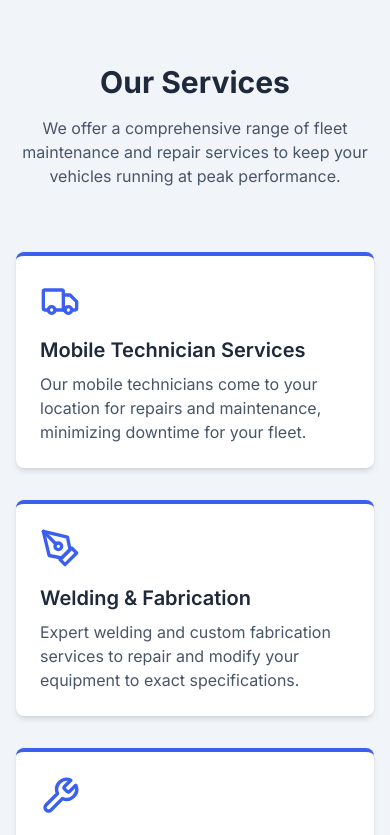
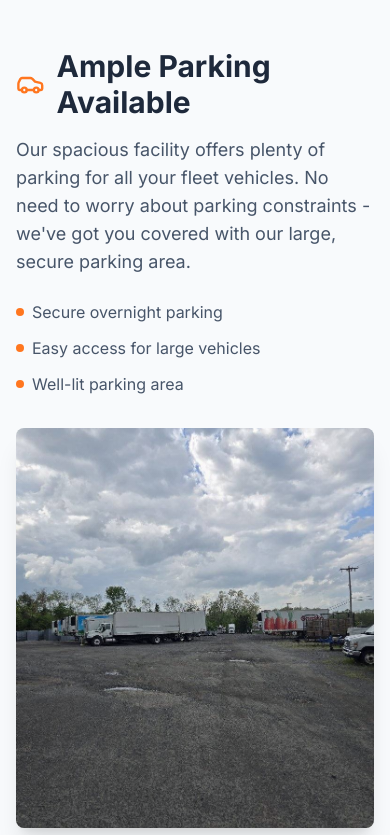
Before and after one commit to FeigJoseph/NorthEastFleet, a React (Vite) app: page / in a window 390 px wide. Shown: the part 860-1695 px from the top of the page. Built offline with nearby package versions, Linux system fonts and the light colour scheme.

Commit message:
Add parking

```diff
--- a/src/App.tsx
+++ b/src/App.tsx
@@ -1,23 +1,25 @@
-import React from 'react';
-import Navbar from './components/Navbar';
-import Hero from './components/Hero';
-import Services from './components/Services';
-import About from './components/About';
-import Testimonials from './components/Testimonials';
-import Gallery from './components/Gallery';
-import Contact from './components/Contact';
-import CTA from './components/CTA';
-import Footer from './components/Footer';
-import ScrollToTop from './components/ScrollToTop';
+import React from "react";
+import Navbar from "./components/Navbar";
+import Hero from "./components/Hero";
+import Services from "./components/Services";
+import About from "./components/About";
+import Testimonials from "./components/Testimonials";
+import Gallery from "./components/Gallery";
+import Contact from "./components/Contact";
+import CTA from "./components/CTA";
+import Footer from "./components/Footer";
+import ScrollToTop from "./components/ScrollToTop";
+import ParkingInfo from "./components/ParkingInfo";
 
 function App() {
   return (
     <div className="min-h-screen bg-white">
       <Navbar />
       <Hero />
+      <ParkingInfo />
       <Services />
       <About />
-      <Testimonials />
+      {/* <Testimonials /> */}
       <Gallery />
       <CTA />
       <Contact />
--- a/src/components/About.tsx
+++ b/src/components/About.tsx
@@ -70,7 +70,7 @@
                 className="object-cover w-full h-full"
               />
             </div>
-            <div className="absolute -bottom-6 -right-6 w-48 h-48 bg-blue-600 rounded-lg hidden md:block"></div>
+            {/* <div className="absolute -bottom-6 -right-6 w-48 h-48 bg-blue-600 rounded-lg hidden md:block"></div> */}
           </div>
         </div>
 
--- a/src/components/Footer.tsx
+++ b/src/components/Footer.tsx
@@ -91,7 +91,7 @@
             <ul className="space-y-2">
               <li>
                 <Link
-                  to="#top"
+                  to="#hero"
                   className="text-slate-300 hover:text-orange-400 transition-colors"
                 >
                   Home
--- a/src/components/Hero.tsx
+++ b/src/components/Hero.tsx
@@ -1,17 +1,21 @@
-import React from 'react';
-import { Link } from './Navigation';
-import { ArrowRight } from 'lucide-react';
+import React from "react";
+import { Link } from "./Navigation";
+import { ArrowRight } from "lucide-react";
 
 const Hero = () => {
   return (
-    <div className="relative bg-slate-900 min-h-screen flex items-center">
+    <div
+      id="hero"
+      className="relative bg-slate-900 min-h-screen flex items-center"
+    >
       {/* Background image with overlay */}
       <div
         className="absolute inset-0 bg-cover bg-center bg-no-repeat"
         style={{
-          backgroundImage: "url('https://images.pexels.com/photos/93398/pexels-photo-93398.jpeg?auto=compress&cs=tinysrgb&w=1260&h=750&dpr=2')",
+          backgroundImage:
+            "url('https://images.pexels.com/photos/93398/pexels-photo-93398.jpeg?auto=compress&cs=tinysrgb&w=1260&h=750&dpr=2')",
           backgroundPosition: "center",
-          filter: "brightness(0.3)"
+          filter: "brightness(0.3)",
         }}
       />
 
@@ -21,7 +25,8 @@
             Your Trusted Partner in Fleet Maintenance
           </h1>
           <p className="text-xl text-gray-300 mb-8">
-            Serving the tri-state area for over 25 years with quality workmanship and dedicated service.
+            Serving the tri-state area for over 25 years with quality
+            workmanship and dedicated service.
           </p>
           <div className="flex flex-col sm:flex-row gap-4">
             <Link
@@ -44,8 +49,19 @@
       {/* Scroll indicator */}
       <div className="absolute bottom-8 left-1/2 transform -translate-x-1/2 flex flex-col items-center animate-bounce">
         <span className="text-white text-sm mb-2">Scroll Down</span>
-        <svg className="w-6 h-6 text-white" fill="none" stroke="currentColor" viewBox="0 0 24 24" xmlns="http://www.w3.org/2000/svg">
-          <path strokeLinecap="round" strokeLinejoin="round" strokeWidth={2} d="M19 14l-7 7m0 0l-7-7m7 7V3" />
+        <svg
+          className="w-6 h-6 text-white"
+          fill="none"
+          stroke="currentColor"
+          viewBox="0 0 24 24"
+          xmlns="http://www.w3.org/2000/svg"
+        >
+          <path
+            strokeLinecap="round"
+            strokeLinejoin="round"
+            strokeWidth={2}
+            d="M19 14l-7 7m0 0l-7-7m7 7V3"
+          />
         </svg>
       </div>
     </div>
--- a/src/components/Navbar.tsx
+++ b/src/components/Navbar.tsx
@@ -28,7 +28,7 @@
       <div className="container mx-auto px-4 sm:px-6 lg:px-8">
         <div className="flex justify-between items-center">
           <div className="flex items-center">
-            <Link to="#top" className="flex items-center">
+            <Link to="#hero" className="flex items-center">
               <span className="text-2xl font-bold text-white">
                 North East Fleet
               </span>
@@ -38,7 +38,7 @@
           {/* Desktop Navigation */}
           <nav className="hidden md:flex space-x-8">
             <Link
-              to="#top"
+              to="#hero"
               className="text-white hover:text-orange-400 transition-colors font-medium"
             >
               Home
@@ -101,7 +101,7 @@
         <div className="md:hidden">
           <div className="px-2 pt-2 pb-3 space-y-1 sm:px-3 bg-slate-800">
             <Link
-              to="#top"
+              to="#hero"
               className="text-white hover:text-orange-400 block px-3 py-2 text-base font-medium"
               onClick={() => setIsOpen(false)}
             >
--- /dev/null
+++ b/src/components/ParkingInfo.tsx
@@ -0,0 +1,53 @@
+import React from "react";
+import { Car } from "lucide-react";
+import outside1 from "../assets/outside_1.JPG";
+
+const ParkingInfo = () => {
+  return (
+    <section className="py-16 bg-slate-50">
+      <div className="container mx-auto px-4 sm:px-6 lg:px-8">
+        <div className="max-w-6xl mx-auto">
+          <div className="grid md:grid-cols-2 gap-8 items-center">
+            <div>
+              <div className="flex items-center gap-3 mb-4">
+                <Car className="h-8 w-8 text-orange-500" />
+                <h2 className="text-3xl font-bold text-slate-800">
+                  Ample Parking Available
+                </h2>
+              </div>
+              <p className="text-lg text-slate-600 mb-6">
+                Our spacious facility offers plenty of parking for all your
+                fleet vehicles. No need to worry about parking constraints -
+                we've got you covered with our large, secure parking area.
+              </p>
+              <ul className="space-y-3 text-slate-600">
+                <li className="flex items-center gap-2">
+                  <span className="h-2 w-2 bg-orange-500 rounded-full"></span>
+                  Secure overnight parking
+                </li>
+                <li className="flex items-center gap-2">
+                  <span className="h-2 w-2 bg-orange-500 rounded-full"></span>
+                  Easy access for large vehicles
+                </li>
+                <li className="flex items-center gap-2">
+                  <span className="h-2 w-2 bg-orange-500 rounded-full"></span>
+                  Well-lit parking area
+                </li>
+              </ul>
+            </div>
+            <div className="relative">
+              <img
+                src={outside1}
+                alt="Spacious parking area"
+                className="rounded-lg shadow-xl w-full h-[400px] object-cover"
+              />
+              <div className="absolute inset-0 bg-gradient-to-t from-slate-900/20 to-transparent rounded-lg"></div>
+            </div>
+          </div>
+        </div>
+      </div>
+    </section>
+  );
+};
+
+export default ParkingInfo;
```
